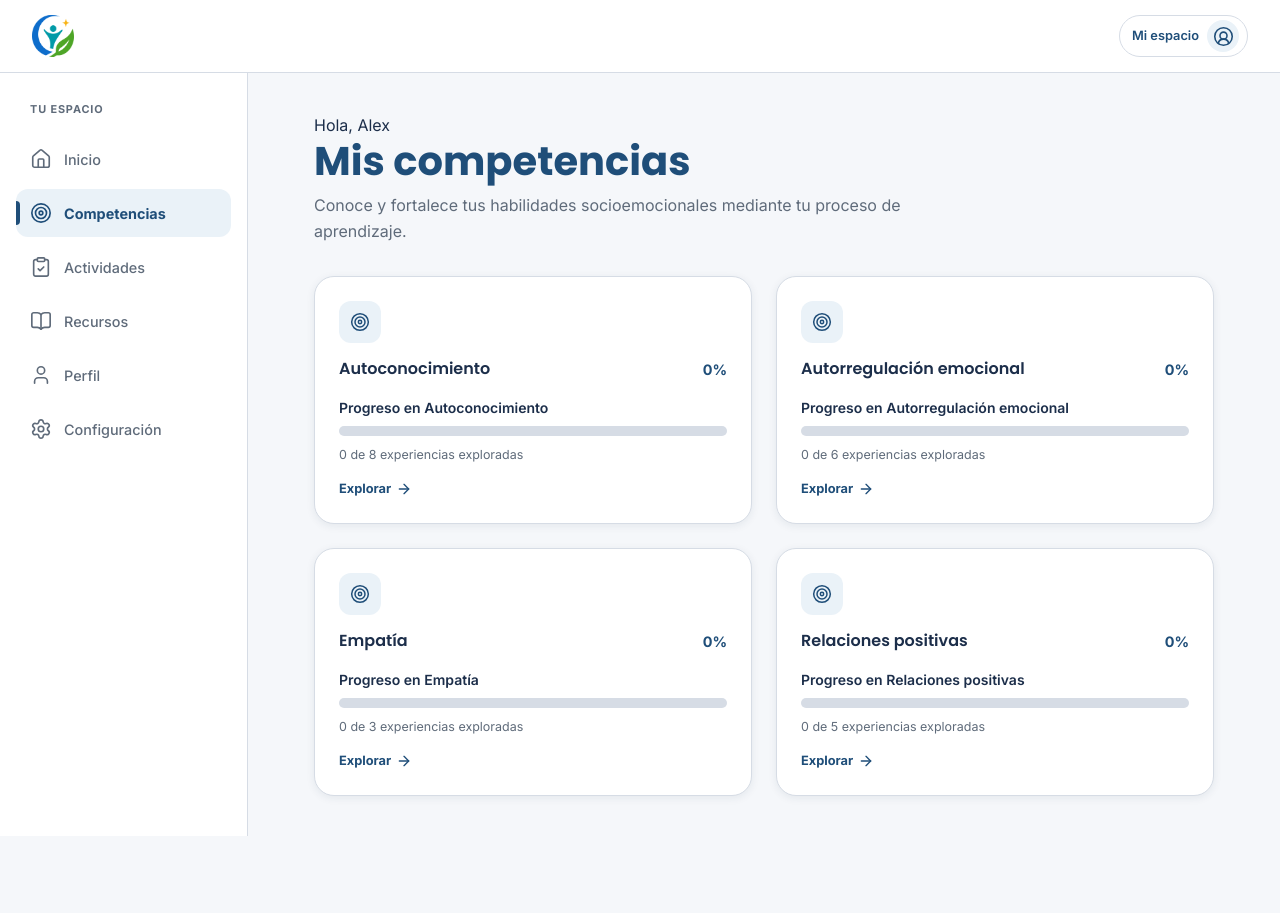
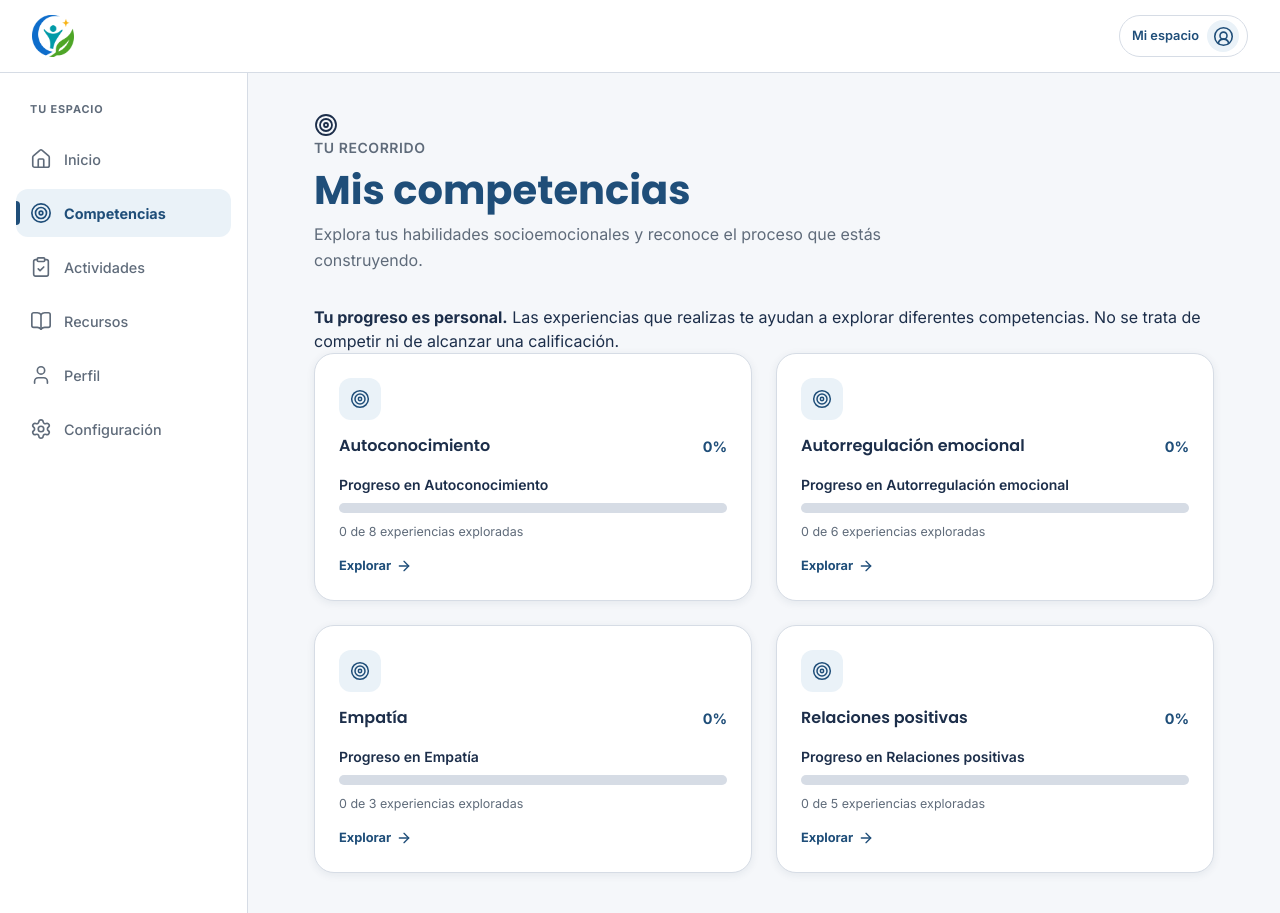
Before and after one commit to Pepealdana/ORENZA, a React (Vite) app: page /estudiante/competencias in a window 1280 px wide. Before the commit the page ends 836 px from the top, so only its background shows below. Built offline with nearby package versions, Linux system fonts and the light colour scheme.

Commit message:
style: refine competencies and resources identity

```diff
--- a/src/pages/student/CompetenciesPage.jsx
+++ b/src/pages/student/CompetenciesPage.jsx
@@ -1,89 +1,28 @@
+import { Target } from 'lucide-react';
 import studentData from '../../data/studentData';
-
 import CompetencyList from '../../components/competencies/CompetencyList/CompetencyList';
-
-import {
-  getAllCompetencyStats,
-} from '../../utils/competencyUtils';
-
+import { getAllCompetencyStats } from '../../utils/competencyUtils';
 import styles from './CompetenciesPage.module.css';
 
 function CompetenciesPage() {
-  const {
-    name,
-    competencies,
-  } = studentData;
-
-
-  /*
-   * ========================================
-   * ESTADÍSTICAS REALES
-   * ========================================
-   *
-   * El progreso ya no depende del valor
-   * estático de studentData.
-   *
-   * Se calcula a partir de las actividades
-   * que el estudiante ha explorado.
-   */
-
-  const competencyStats =
-    getAllCompetencyStats(
-      competencies
-    );
-
+  const { competencies } = studentData;
+  const competencyStats = getAllCompetencyStats(competencies);
 
   return (
-    <section
-      className={styles.page}
-    >
-
-      {/* ======================================
-          ENCABEZADO
-          ====================================== */}
-
-      <header
-        className={styles.header}
-      >
-
-        <p
-          className={styles.greeting}
-        >
-          Hola, {name}
-        </p>
-
-
-        <h1
-          className={styles.title}
-        >
-          Mis competencias
-        </h1>
-
-
-        <p
-          className={styles.description}
-        >
-          Conoce y fortalece tus habilidades
-          socioemocionales mediante tu proceso
-          de aprendizaje.
-        </p>
-
+    <section className={styles.page}>
+      <header className={styles.header}>
+        <div className={styles.headerIcon}><Target size={24} strokeWidth={1.8} aria-hidden="true" /></div>
+        <div>
+          <p className={styles.eyebrow}>Tu recorrido</p>
+          <h1 className={styles.title}>Mis competencias</h1>
+          <p className={styles.description}>Explora tus habilidades socioemocionales y reconoce el proceso que estás construyendo.</p>
+        </div>
       </header>
-
-
-      {/* ======================================
-          LISTA DE COMPETENCIAS
-          ====================================== */}
-
-      <CompetencyList
-        competencies={
-          competencyStats
-        }
-      />
-
+      <section className={styles.introCard}>
+        <p><strong>Tu progreso es personal.</strong> Las experiencias que realizas te ayudan a explorar diferentes competencias. No se trata de competir ni de alcanzar una calificación.</p>
+      </section>
+      <CompetencyList competencies={competencyStats} />
     </section>
   );
 }
-
-
 export default CompetenciesPage;
```
